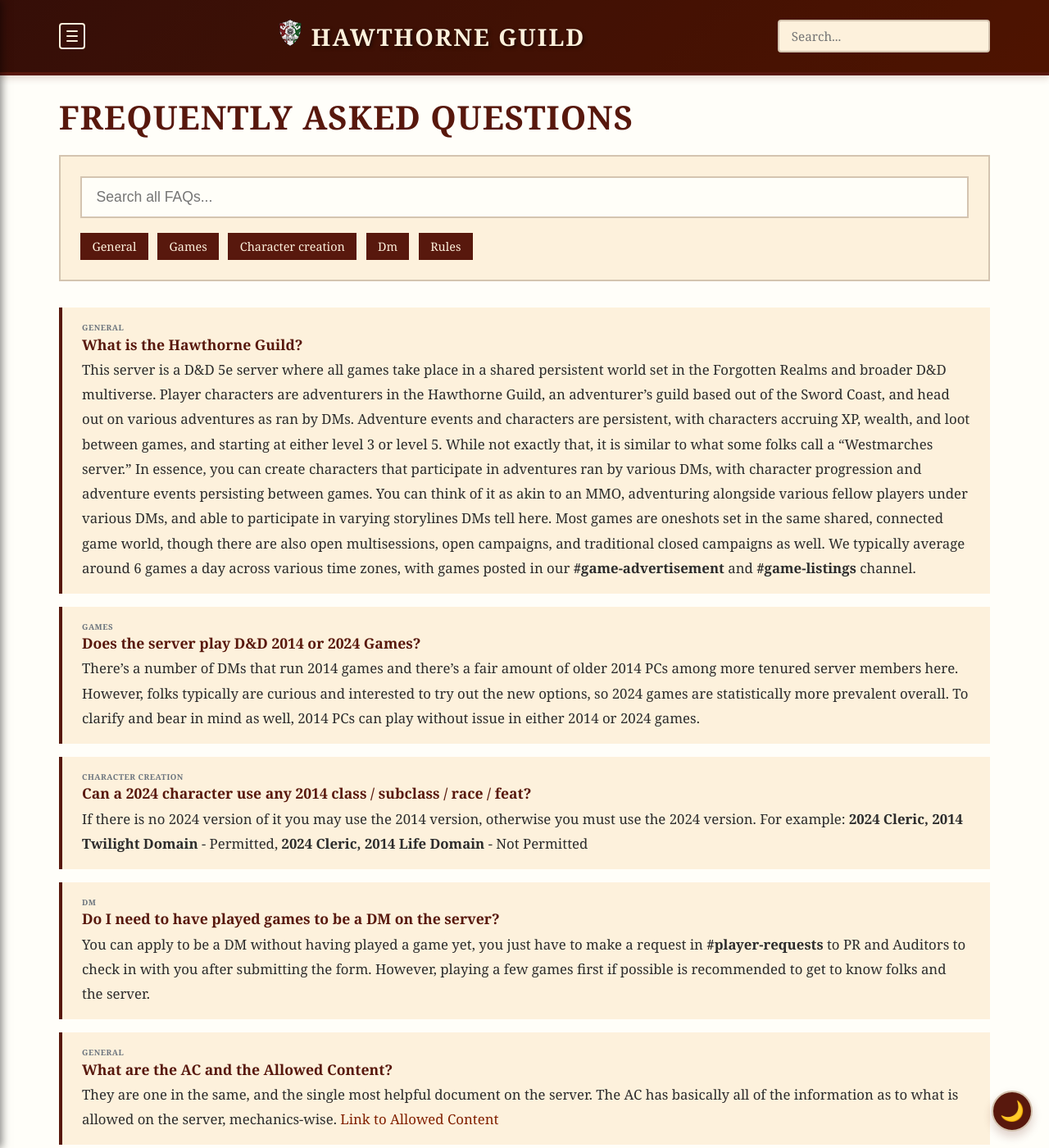
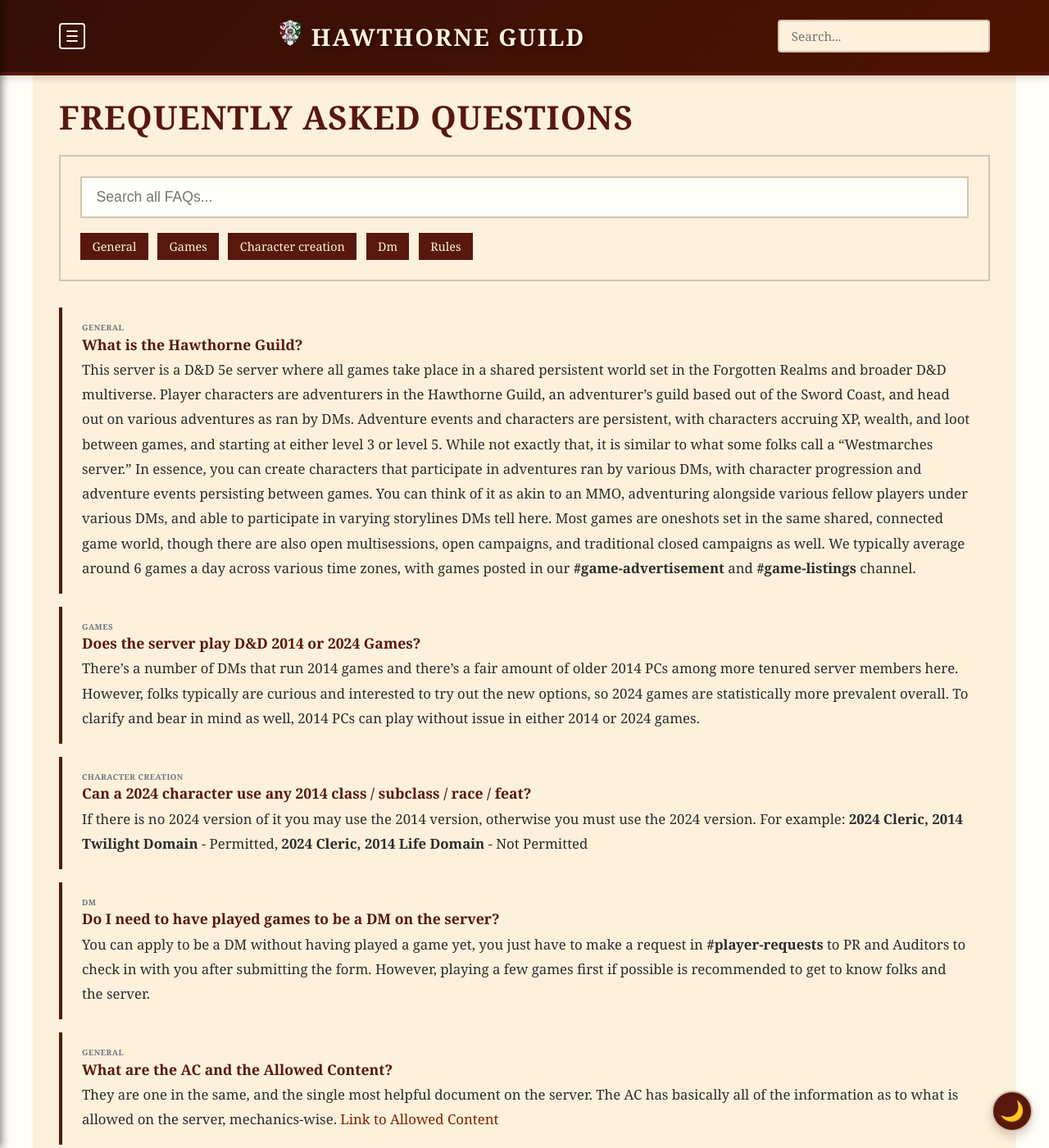
Before and after one commit to coconutswallow/Guides, a Jekyll site: the page built from faq.html, in a window 1280 px wide and 1400 px high. Shown: the whole window at 82% size. Built offline with Jekyll 4.4.1, drawn with Linux system fonts in a browser that asks for light colours; comment, search, counter and statistics services are not loaded.

Commit message:
Update style.css

```diff
--- a/assets/css/style.css
+++ b/assets/css/style.css
@@ -562,6 +562,8 @@
   width: 100%;
   margin: 0 auto;
   padding: var(--spacing-md);
+  background-color: var(--color-bg-light);
+  color: var(--color-text);
 }
 
 
```
